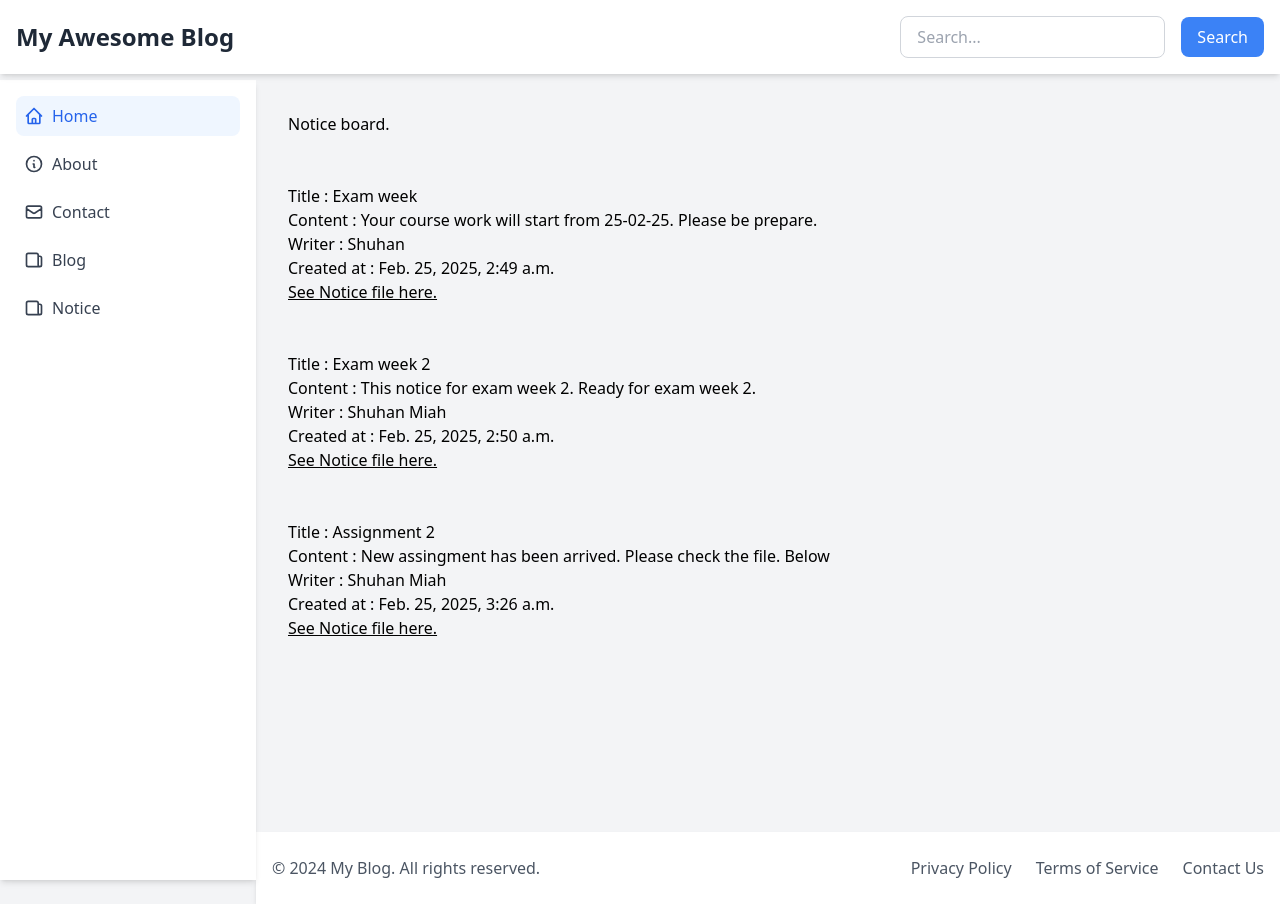
After one commit to Shuhan1272/django_project, a Django app: page /notice/ in a window 1280 px wide. The commit adds this page. Run offline with Django 5.2, Linux system fonts and the light colour scheme; data comes from the database, SQL or seed files in the repository; both versions use the stored data as it was after the commit; some libraries are stand-ins or nearby versions.

Commit message:
second commit

```diff
--- a/demo/admin.py
+++ b/demo/admin.py
@@ -5,3 +5,4 @@ from . import models
 # Register your models here.
 
 admin.site.register(models.Query)
+admin.site.register(models.Notice)
--- a/demo/models.py
+++ b/demo/models.py
@@ -10,3 +10,17 @@ class Query(models.Model):
 
     def __str__(self):
         return self.name
+
+#creating database model for notice board
+
+class Notice(models.Model):
+    title = models.CharField(max_length=255)
+    content = models.TextField()
+    author = models.CharField(max_length=50)
+    created_at = models.DateTimeField(auto_now_add=True)
+    updated_at = models.DateTimeField(auto_now=True)
+    expiry_date = models.DateTimeField(null=True, blank=True)
+    attachments = models.FileField(upload_to='Notice/', null=True,blank=True)
+
+    def __str__(self):
+        return self.title
--- a/demo/templates/base.html
+++ b/demo/templates/base.html
@@ -62,6 +62,14 @@
                             <span>Blog</span>
                         </a>
                     </li>
+                    <li>
+                        <a href="/notice" class="flex items-center space-x-2 p-2 hover:bg-blue-50 rounded-lg text-gray-700 hover:text-blue-600 transition duration-200">
+                            <svg xmlns="http://www.w3.org/2000/svg" class="h-5 w-5" fill="none" viewBox="0 0 24 24" stroke="currentColor">
+                                <path stroke-linecap="round" stroke-linejoin="round" stroke-width="2" d="M19 20H5a2 2 0 01-2-2V6a2 2 0 012-2h10a2 2 0 012 2v1m2 13a2 2 0 01-2-2V7m2 13a2 2 0 002-2V9.5a2 2 0 00-2-2h-2" />
+                            </svg>
+                            <span>Notice</span>
+                        </a>
+                    </li>
                 </ul>
             </nav>
         </aside>
--- /dev/null
+++ b/demo/templates/notice.html
@@ -0,0 +1,26 @@
+{% extends 'base.html' %}
+
+{% block title %}
+Notice Board
+{% endblock %}
+
+{% block content %}
+<main class="flex-1 ml-64 p-8">
+    <section>
+        <h2>Notice board.</h2>
+        <br><br>
+            {% for notice_obj in notices %}
+                <ol>
+                    <li>Title : {{notice_obj.title}}</li>
+                    <li>Content : {{notice_obj.content}}</li>
+                    <li>Writer : {{notice_obj.author}}</li>
+                    <li>Created at : {{notice_obj.created_at}}</li>
+                    <a href="{{notice_obj.attachments.url}}" style="text-decoration:underline;">See Notice file here.</a>
+                    {% comment %} Note for opening media file I need to write the save url.url django will automatically generate the path {% endcomment %}
+                </ol>
+                <br><br>
+            {% endfor %}
+
+    </section>
+</main>
+{% endblock %}
--- a/demo/urls.py
+++ b/demo/urls.py
@@ -10,6 +10,7 @@ urlpatterns = [
     path('about/', views.about, name='about'),
     path('contact/', views.contact, name='contact'),
     path('blog/', views.blog, name='blog'),
+    path('notice/',views.notice,name='notice'),
 
     #dynamic urls : check dynamic_url_work.py for more clearification
 
--- a/demo/views.py
+++ b/demo/views.py
@@ -73,3 +73,10 @@ def greet(request, mynum,p,person):
 
 def favnum(request, n):
     return HttpResponse('Your favorite number is: ' + str(n))
+
+
+def notice(request):
+    #getting notice from the database
+    notices = models.Notice.objects.all()
+    print(notices)
+    return render(request,'notice.html',{'notices' : notices}) #passing notices as context
--- a/myproject/urls.py
+++ b/myproject/urls.py
@@ -25,3 +25,9 @@ urlpatterns = [
     path('admin/', admin.site.urls),
     path('', include('demo.urls')),
 ]
+
+from django.conf import settings
+from django.conf.urls.static import static
+
+if settings.DEBUG:  # Only serve media files in development mode
+    urlpatterns += static(settings.MEDIA_URL, document_root=settings.MEDIA_ROOT)
```
Also changed, not shown: myproject/settings.py (+7 -0 lines), db.sqlite3, demo/migrations/0002_notice.py (added), 3 other files.
